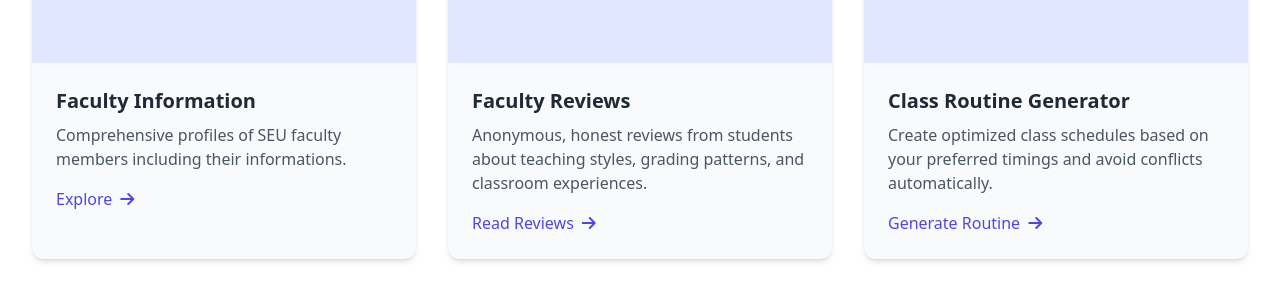
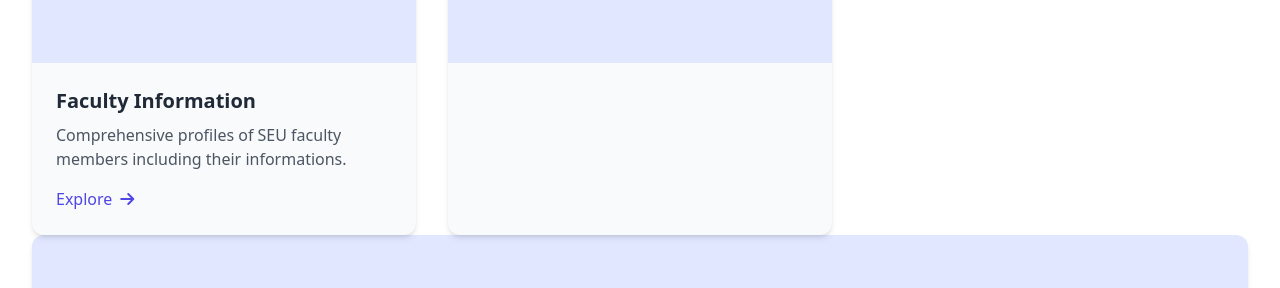
Before and after one commit to Sajib023/seu1v1, a website: page index.html in a window 1280 px wide. Shown: the part 1009-1297 px from the top of the page. Drawn offline with nearby package versions, Linux system fonts and the light colour scheme.

Commit message:
Update index.html

```diff
--- a/index.html
+++ b/index.html
@@ -115,10 +115,6 @@
                     <div class="h-48 bg-indigo-100 flex items-center justify-center">
                         <i class="fas fa-star-half-alt text-indigo-600 text-6xl"></i>
                     </div>
-                    <div class="p-6">
-                        <h3 class="text-xl font-semibold mb-2">Faculty Reviews</h3>
-                        <p class="text-gray-600 mb-4">Anonymous, honest reviews from students about teaching styles, grading patterns, and classroom experiences.</p>
-                        <a href="form.html" class="text-indigo-600 font-medium flex items-center">Read Reviews <i class="fas fa-arrow-right ml-2"></i></a>
                     </div>
                 </div>
 
```
